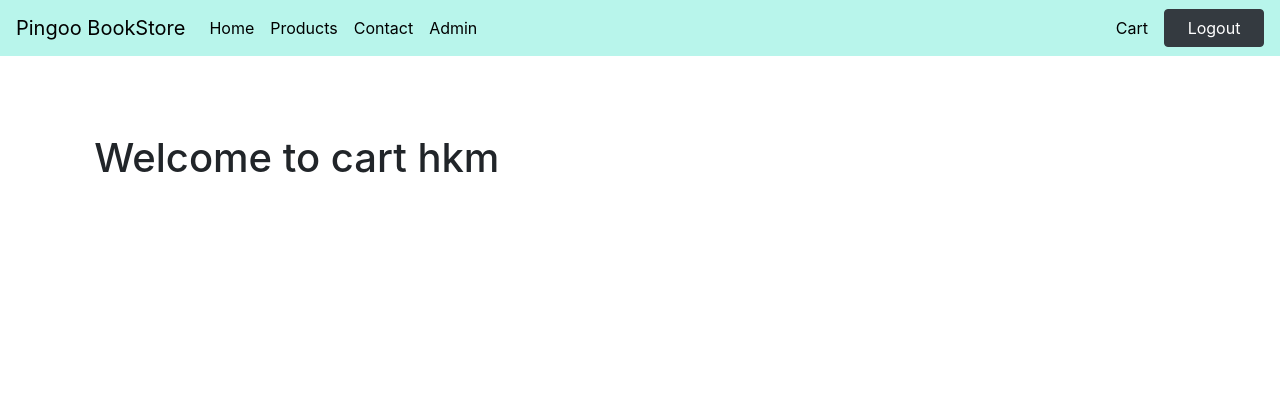
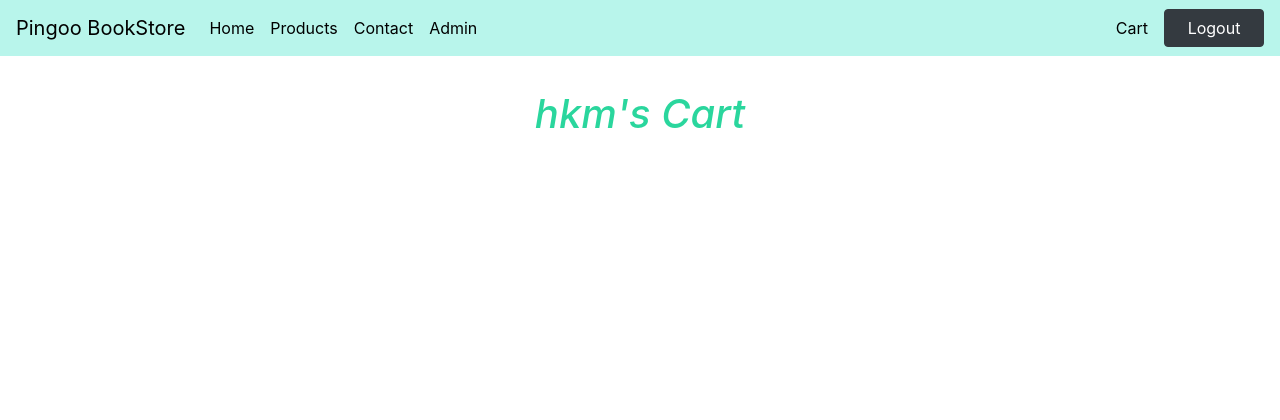
Before and after one commit to hkm007/BookStore, a Django app: page /cart in a window 1280 px wide. Shown: the top 420 px of that part. Run offline with Django 3.2, Linux system fonts and the light colour scheme; the first user in the database is signed in; the page is wider than the window, and the part outside it is not shown; some libraries are stand-ins or nearby versions.

Commit message:
add to cart assigned to hkm

```diff
--- a/store/templates/store/cart.html
+++ b/store/templates/store/cart.html
@@ -3,8 +3,8 @@
 {% block content %}
 <div class="col-md-1"></div>
 <div class="col-md-10" style = "min-height: 100vh;">
-  <div class="row" style="margin-top: 70px;">
-      <h1>Welcome to cart {{request.user}}</h1>
+  <div class = "logoart" style = "text-align: center;margin-top:20px;font-size: 40px;font-weight: 500;font-style: oblique;color:rgb(42, 214, 157)">{{request.user}}'s Cart</div>
+  <div class = "row" style = "margin-top:40px;justify-content: space-around;margin-bottom: 40px;">
   </div>
 </div>
 <div class = "col-md-1"></div>
--- a/store/views.py
+++ b/store/views.py
@@ -19,8 +19,15 @@ def products(request):
     return render(request, 'store/products.html',params)
 
 def productView(request,my_id):
-    data = Book.objects.filter(book_id = my_id)
-    return render(request,'store/productView.html',{"product":data[0]})
+    if request.method == 'POST':
+        ## HKM addtocart functionality here ------------------
+        messages.success(request,'The item has been added to your Cart')
+        data = Book.objects.get(book_id = my_id)
+        return render(request,'store/productView.html',{"product":data})
+    else:
+        data = Book.objects.get(book_id = my_id)
+        params = {'cart':False,"product":data}
+        return render(request,'store/productView.html',params)
 
 def handlefilter(request):
     if request.method == 'POST':
```
Also changed, not shown: store/templates/store/productView.html (+5 -2 lines), db.sqlite3, store/migrations/0006_book_book_cart.py (added), store/migrations/0007_auto_20200522_1302.py (added), store/migrations/0008_cart_email.py (added), store/migrations/0009_delete_cart.py (added).
